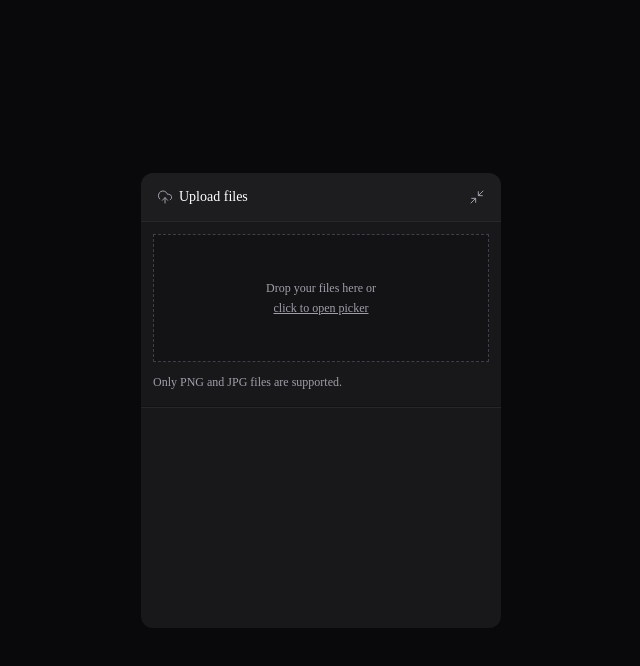
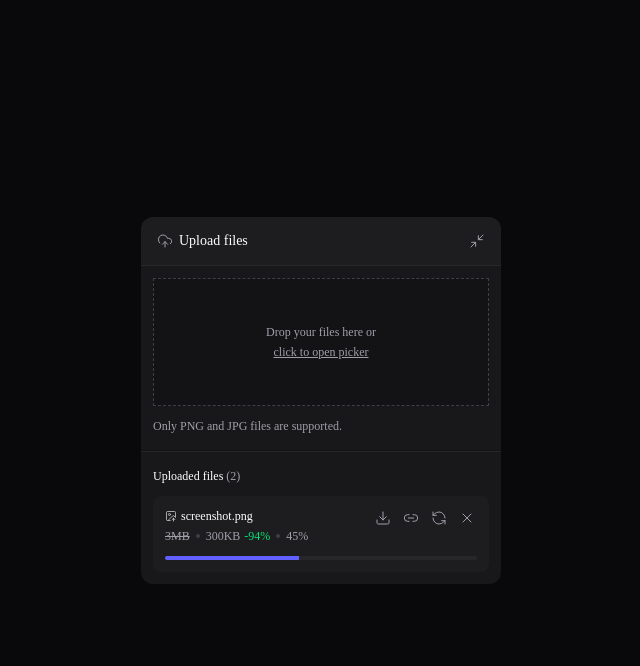
Before and after one commit to felipprodrigues/upload-widget-web, a React (Vite) app: page / in a window 1280 px wide. Both pictures are taken after a click on the button "Upload files". Shown: the top 666 px of the page, without its empty margins (319-959 px from the left). Built offline with nearby package versions, Linux system fonts and the light colour scheme.

Commit message:
add progress-bar

```diff
--- a/components/upload-widget-dropzone.tsx
+++ b/components/upload-widget-dropzone.tsx
@@ -8,7 +8,6 @@
       'image/png': []
     }
   });
-
 
   return (
     <div className="px-3 flex flex-col gap-3">
--- /dev/null
+++ b/components/upload-widget-upload-item.tsx
@@ -0,0 +1,56 @@
+import { Download, ImageUp, Link2, RefreshCcw, X } from "lucide-react";
+import { Button } from "./ui/button";
+import * as Progress from "@radix-ui/react-progress"
+
+export function UploadWidgetUploadItem(){
+  return (
+    <div className="p-3 rounded-lg flex flex-col gap-3 shadow-shape-content bg-white/2 relative overflow-hidden">
+      <div className="flex flex-col gap-1">
+        <span className="text-xs font-medium flex items-center gap-1">
+          <ImageUp className="size-3 text-zinc-300" strokeWidth={1.5}/>
+          <span>screenshot.png</span>
+        </span>
+
+        <span className="text-xs text-zinc-400 flex gap-1.5 items-center">
+          <span className="line-through">3MB</span>
+          <div className="size-1 rounded-full bg-zinc-700" />
+          <span>
+            300KB
+            <span className="text-green-400 ml-1">
+              -94%
+            </span>
+          </span>
+          <div className="size-1 rounded-full bg-zinc-700"/>
+          <span>45%</span>
+        </span>
+      </div>
+
+      <Progress.Root className="bg-zinc-800 rounded-full h-1 overflow-hidden">
+        <Progress.Indicator className="bg-indigo-500 h-1" style={{ width: '43%'}}/>
+      </Progress.Root>
+
+
+      <div className="absolute top-2.5 right-2.5 flex items-center gap-1">
+        <Button size="icon-sm">
+          <Download className="size-4" strokeWidth={1.5}/>
+          <span className="sr-only">Download compressed image</span>
+        </Button>
+
+        <Button size="icon-sm">
+          <Link2 className="size-4" strokeWidth={1.5}/>
+          <span className="sr-only">Copy remote URL</span>
+        </Button>
+
+        <Button size="icon-sm">
+          <RefreshCcw className="size-4" strokeWidth={1.5}/>
+          <span className="sr-only">Retry upload</span>
+        </Button>
+
+        <Button size="icon-sm">
+          <X className="size-4" strokeWidth={1.5}/>
+          <span className="sr-only">Cancel upload</span>
+        </Button>
+      </div>
+    </div>
+  )
+}
--- a/components/upload-widget-upload-list.tsx
+++ b/components/upload-widget-upload-list.tsx
@@ -1,6 +1,13 @@
+import { UploadWidgetUploadItem } from "./upload-widget-upload-item";
 
 export function UploadWidgetUploadList(){
   return (
-    <div className="px-3 h-48"></div>
+    <div className="px-3 flex flex-col gap-3">
+      <span className="text-xs font-medium">Uploaded files{' '}
+        <span className="text-zinc-400">(2)</span>
+      </span>
+
+      <UploadWidgetUploadItem/>
+    </div>
   )
 }
--- a/package.json
+++ b/package.json
@@ -11,6 +11,7 @@
   },
   "dependencies": {
     "@radix-ui/react-collapsible": "^1.1.3",
+    "@radix-ui/react-progress": "^1.1.2",
     "@tailwindcss/vite": "^4.0.6",
     "lucide-react": "^0.475.0",
     "postcss": "^8.5.2",
--- a/src/index.css
+++ b/src/index.css
@@ -7,5 +7,8 @@
     },
     opacity: {
         2: 0.02,
+    },
+    fontSize: {
+        text-xxs: '0.625'
     }
 }
```
Also changed, not shown: 1 other file (tests, documents, lock files or other folders).
